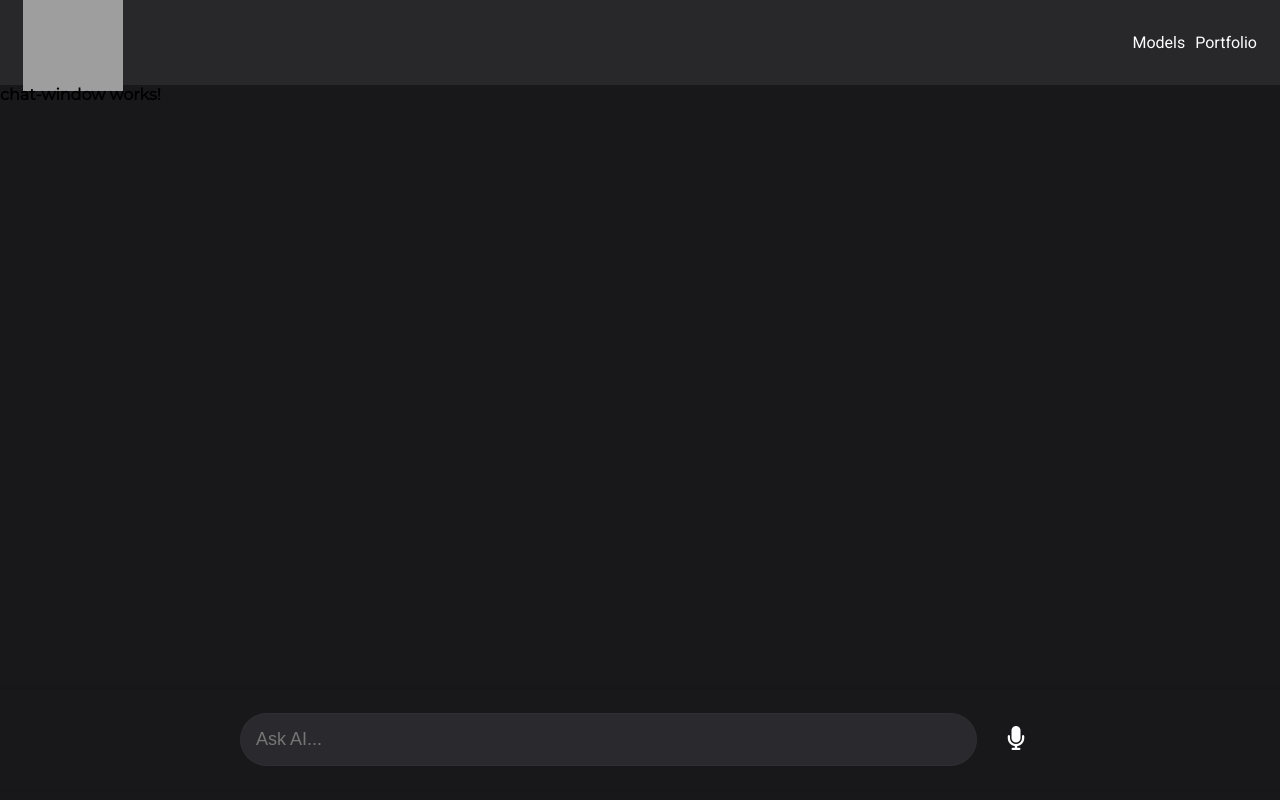
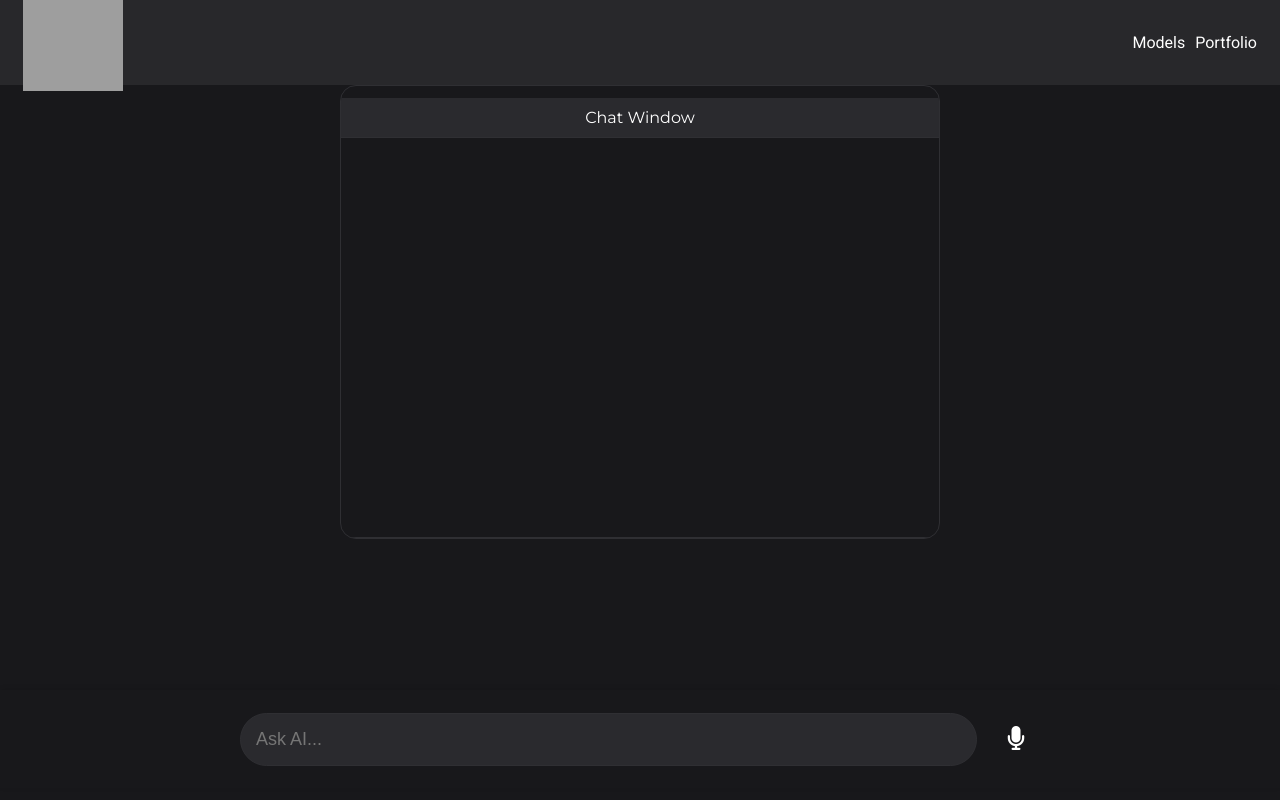
Before and after one commit to gitlaws/AI-Fusion, an Angular app: page /ai-app in a window 1280 px wide. Built offline with nearby package versions, Linux system fonts and the light colour scheme; grey boxes are pictures that could not be loaded.

Commit message:
added cdk

```diff
--- a/package.json
+++ b/package.json
@@ -11,6 +11,7 @@
   "private": true,
   "dependencies": {
     "@angular/animations": "^18.2.0",
+    "@angular/cdk": "^18.2.10",
     "@angular/common": "^18.2.0",
     "@angular/compiler": "^18.2.0",
     "@angular/core": "^18.2.0",
--- a/src/app/features/chat-window/chat-window.component.html
+++ b/src/app/features/chat-window/chat-window.component.html
@@ -1 +1,16 @@
-<p>chat-window works!</p>
+<div class="chat-window">
+  <div class="chat-header">
+    <h2>Chat Window</h2>
+  </div>
+  <div class="chat-container">
+    <cdk-virtual-scroll-viewport itemSize="50" class="chat-messages" (scrolledIndexChange)="onScroll()">
+      <div *cdkVirtualFor="let message of messages" class="message">
+        {{ message }}
+      </div>
+    </cdk-virtual-scroll-viewport>
+  </div>
+  <!-- <div class="chat-input">
+    <textarea [(ngModel)]="newMessage" (input)="autoResize($event)" rows="1"></textarea>
+    <button (click)="sendMessage()">Send</button>
+  </div> -->
+</div>
--- a/src/app/features/chat-window/chat-window.component.scss
+++ b/src/app/features/chat-window/chat-window.component.scss
@@ -0,0 +1,85 @@
+@import url("https://fonts.googleapis.com/css2?family=Roboto:wght@400;700&display=swap");
+
+$background-color: #18181b;
+$input-area-background-color: #2a2a2e;
+$border-color: #2f2f33;
+$font-family: "Roboto", sans-serif;
+$icon-color: #ffffff;
+$caret-color: #ffffff;
+$chat-header-background-color: #2a2a2e;
+$chat-input-background-color: #2a2a2e;
+$chat-button-background-color: #9147ff;
+$chat-button-hover-color: #772ce8;
+
+.chat-window {
+  width: 100%;
+  max-width: 600px;
+  margin: 0 auto;
+  border: 1px solid $border-color;
+  border-radius: 16px;
+  overflow: hidden;
+  display: flex;
+  flex-direction: column;
+  background-color: $background-color;
+}
+
+.chat-header {
+  margin-top: 12px;
+  background-color: $chat-header-background-color;
+  padding: 10px;
+  text-align: center;
+  border-bottom: 1px solid $border-color;
+  color: $icon-color;
+
+  h2 {
+    margin: 0;
+    font-size: 16px;
+    font-weight: 400;
+  }
+}
+
+.chat-container {
+  display: flex;
+  flex-direction: column;
+  height: 400px;
+}
+
+.chat-messages {
+  flex: 1;
+  padding: 10px;
+  overflow-y: auto;
+  border-bottom: 1px solid $border-color;
+  color: $icon-color;
+}
+
+.chat-input {
+  display: flex;
+  padding: 10px;
+  background-color: $chat-input-background-color;
+
+  textarea {
+    flex: 1;
+    padding: 10px;
+    border: 1px solid $border-color;
+    border-radius: 16px;
+    margin-right: 10px;
+    background-color: $input-area-background-color;
+    color: $icon-color;
+    resize: none;
+    overflow-x: auto;
+  }
+
+  button {
+    padding: 10px 20px;
+    border: none;
+    background-color: $chat-button-background-color;
+    color: $icon-color;
+    border-radius: 16px;
+    cursor: pointer;
+    transition: background-color 0.3s;
+
+    &:hover {
+      background-color: $chat-button-hover-color;
+    }
+  }
+}
--- a/src/app/features/chat-window/chat-window.component.ts
+++ b/src/app/features/chat-window/chat-window.component.ts
@@ -1,12 +1,48 @@
-import { Component } from '@angular/core';
+import { Component, AfterViewInit, ViewChild } from '@angular/core';
+import { CommonModule } from '@angular/common';
+import { FormsModule } from '@angular/forms';
+import {
+  CdkVirtualScrollViewport,
+  ScrollingModule,
+} from '@angular/cdk/scrolling';
 
 @Component({
   selector: 'app-chat-window',
   standalone: true,
-  imports: [],
+  imports: [CommonModule, FormsModule, ScrollingModule],
   templateUrl: './chat-window.component.html',
-  styleUrl: './chat-window.component.scss'
+  styleUrls: ['./chat-window.component.scss'],
 })
-export class ChatWindowComponent {
+export class ChatWindowComponent implements AfterViewInit {
+  @ViewChild(CdkVirtualScrollViewport) viewport!: CdkVirtualScrollViewport;
+  messages: string[] = [];
+  newMessage: string = '';
 
+  ngAfterViewInit() {
+    this.scrollToBottom();
+  }
+
+  sendMessage() {
+    if (this.newMessage.trim()) {
+      this.messages.push(this.newMessage);
+      this.newMessage = '';
+      this.scrollToBottom();
+    }
+  }
+
+  scrollToBottom() {
+    setTimeout(() => {
+      this.viewport.scrollToIndex(this.messages.length);
+    });
+  }
+
+  onScroll() {
+    // Handle manual scrolling and save scroll position if needed
+  }
+
+  autoResize(event: Event) {
+    const textarea = event.target as HTMLTextAreaElement;
+    textarea.style.height = 'auto';
+    textarea.style.height = `${textarea.scrollHeight}px`;
+  }
 }
```
Also changed, not shown: 1 other file (tests, documents, lock files or other folders).
